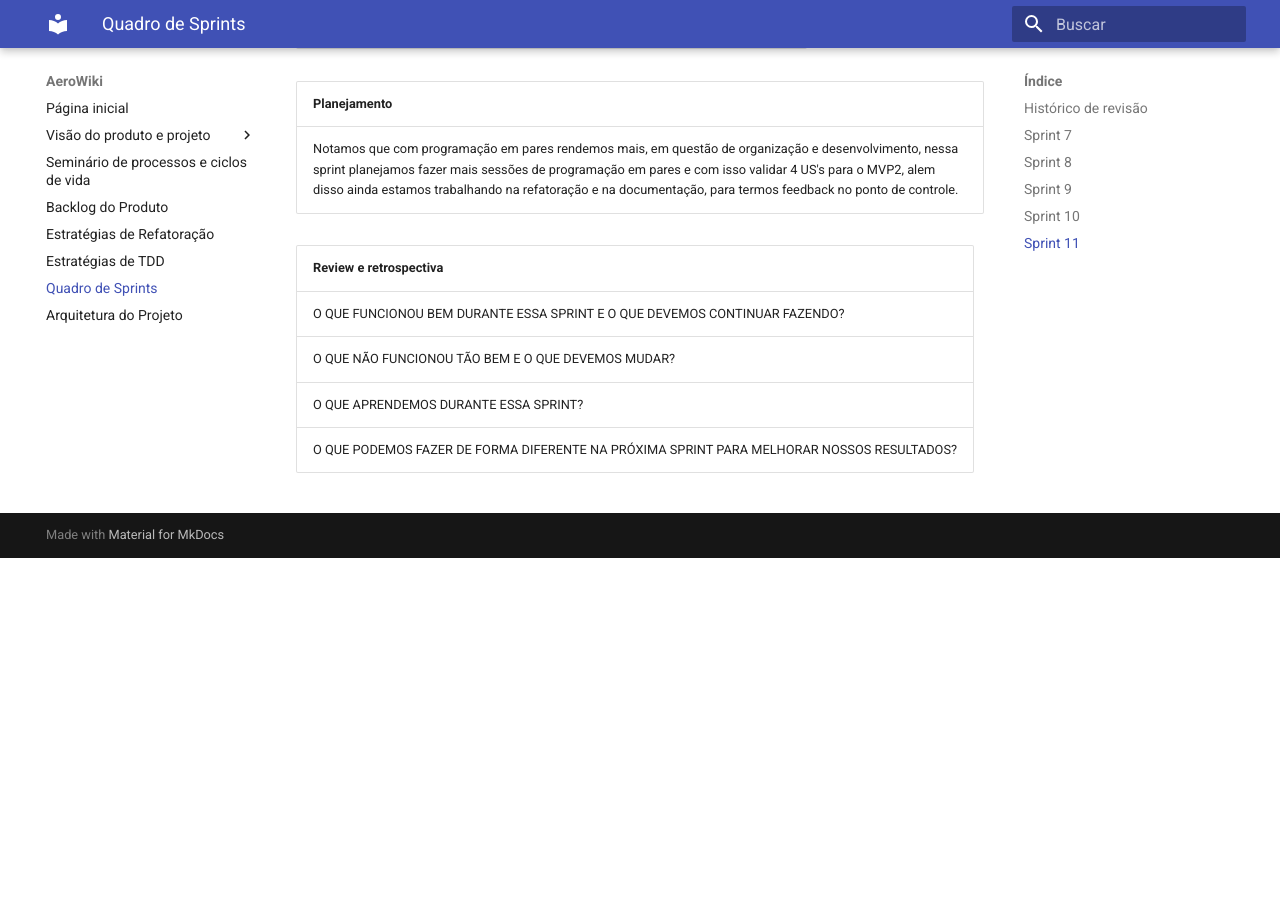
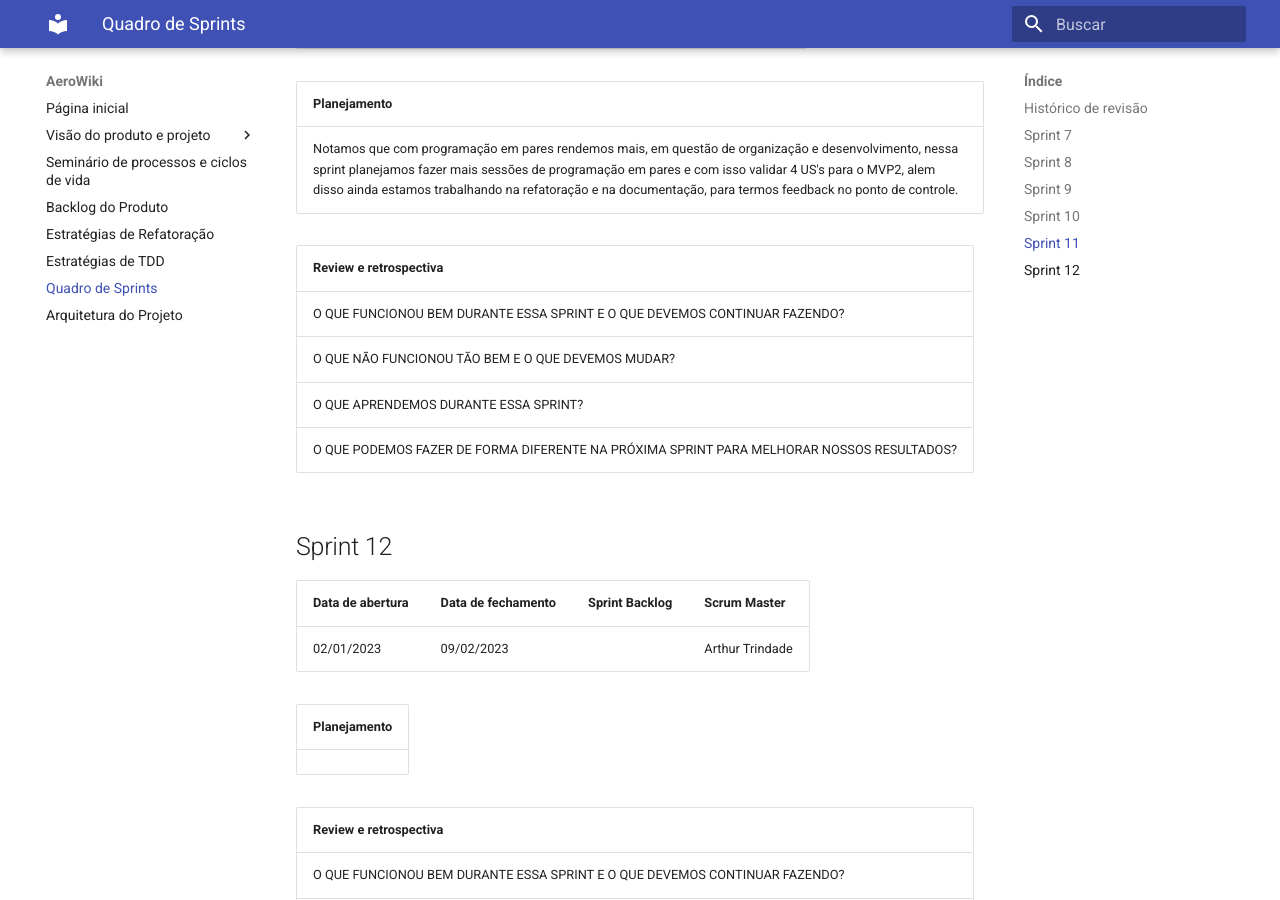
Before and after one commit to mdsreq-fga-unb/2022.2-AeroWiki, an MkDocs documentation site: the page built from gitpages/docs/sprint.md, in a window 1280 px wide and 900 px high, scrolled down 5060 px. Built offline with MkDocs 1.6.1 and Material for MkDocs 9.7.7, drawn with Linux system fonts in a browser that asks for light colours; before the commit the page ends 5618 px from its top, so only the background shows below that.

Commit message:
Update sprint.md

```diff
--- a/gitpages/docs/sprint.md
+++ b/gitpages/docs/sprint.md
@@ -107,7 +107,25 @@
 
 | Review e retrospectiva |
 | --- |
-| O QUE FUNCIONOU BEM DURANTE ESSA SPRINT E O QUE DEVEMOS CONTINUAR FAZENDO?|
-|O QUE NÃO FUNCIONOU TÃO BEM E O QUE DEVEMOS MUDAR?|
-|O QUE APRENDEMOS DURANTE ESSA SPRINT?|
-|O QUE PODEMOS FAZER DE FORMA DIFERENTE NA PRÓXIMA SPRINT PARA MELHORAR NOSSOS RESULTADOS?|
+| O QUE FUNCIONOU BEM DURANTE ESSA SPRINT E O QUE DEVEMOS CONTINUAR FAZENDO? <reposta>|
+|O QUE NÃO FUNCIONOU TÃO BEM E O QUE DEVEMOS MUDAR? <reposta>|
+|O QUE APRENDEMOS DURANTE ESSA SPRINT? <reposta>|
+|O QUE PODEMOS FAZER DE FORMA DIFERENTE NA PRÓXIMA SPRINT PARA MELHORAR NOSSOS RESULTADOS? <reposta>|
+
+
+## Sprint 12
+
+| Data de abertura | Data de fechamento | Sprint Backlog | Scrum Master |
+| --- | --- | --- | --- |
+| 02/01/2023 | 09/02/2023 |  | Arthur Trindade |
+
+| Planejamento |
+| --- |
+| |
+
+| Review e retrospectiva |
+| --- |
+| O QUE FUNCIONOU BEM DURANTE ESSA SPRINT E O QUE DEVEMOS CONTINUAR FAZENDO? <reposta>|
+|O QUE NÃO FUNCIONOU TÃO BEM E O QUE DEVEMOS MUDAR? <reposta>|
+|O QUE APRENDEMOS DURANTE ESSA SPRINT? <reposta>|
+|O QUE PODEMOS FAZER DE FORMA DIFERENTE NA PRÓXIMA SPRINT PARA MELHORAR NOSSOS RESULTADOS? <reposta>|
```
